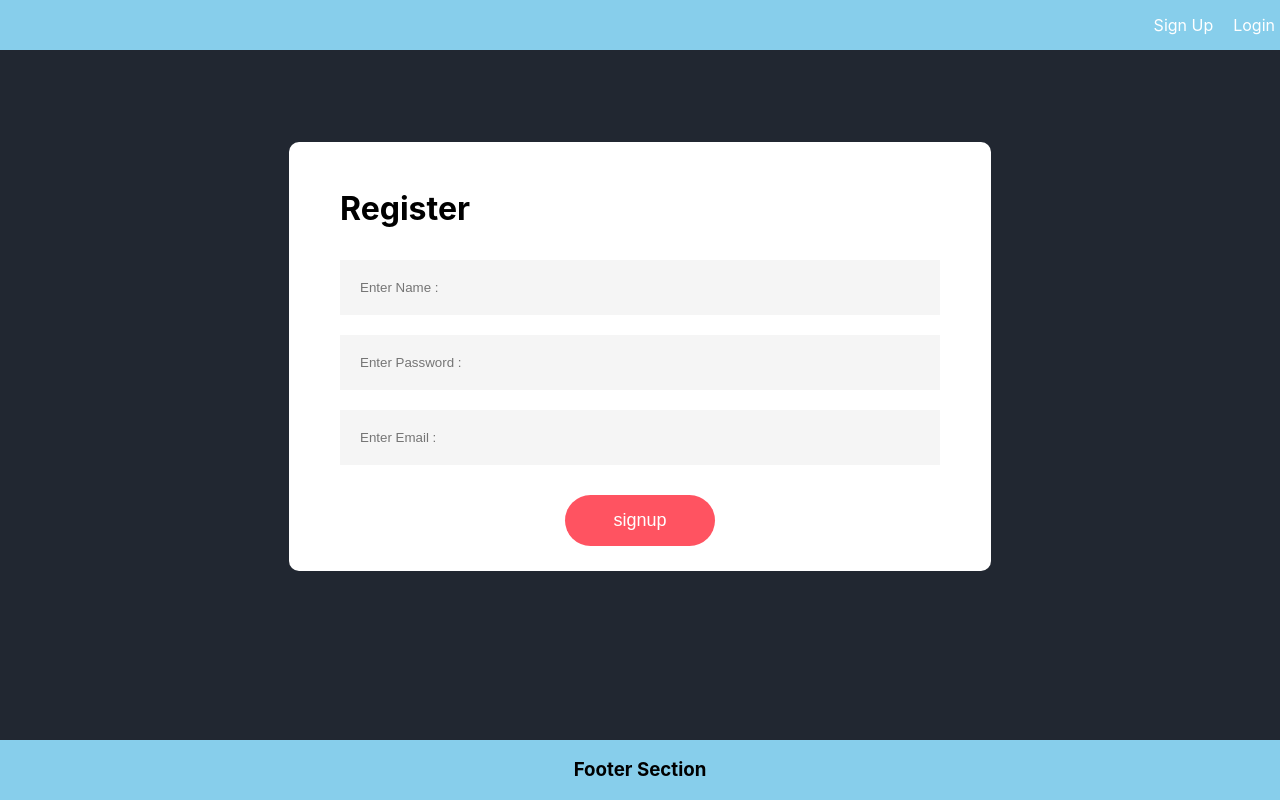
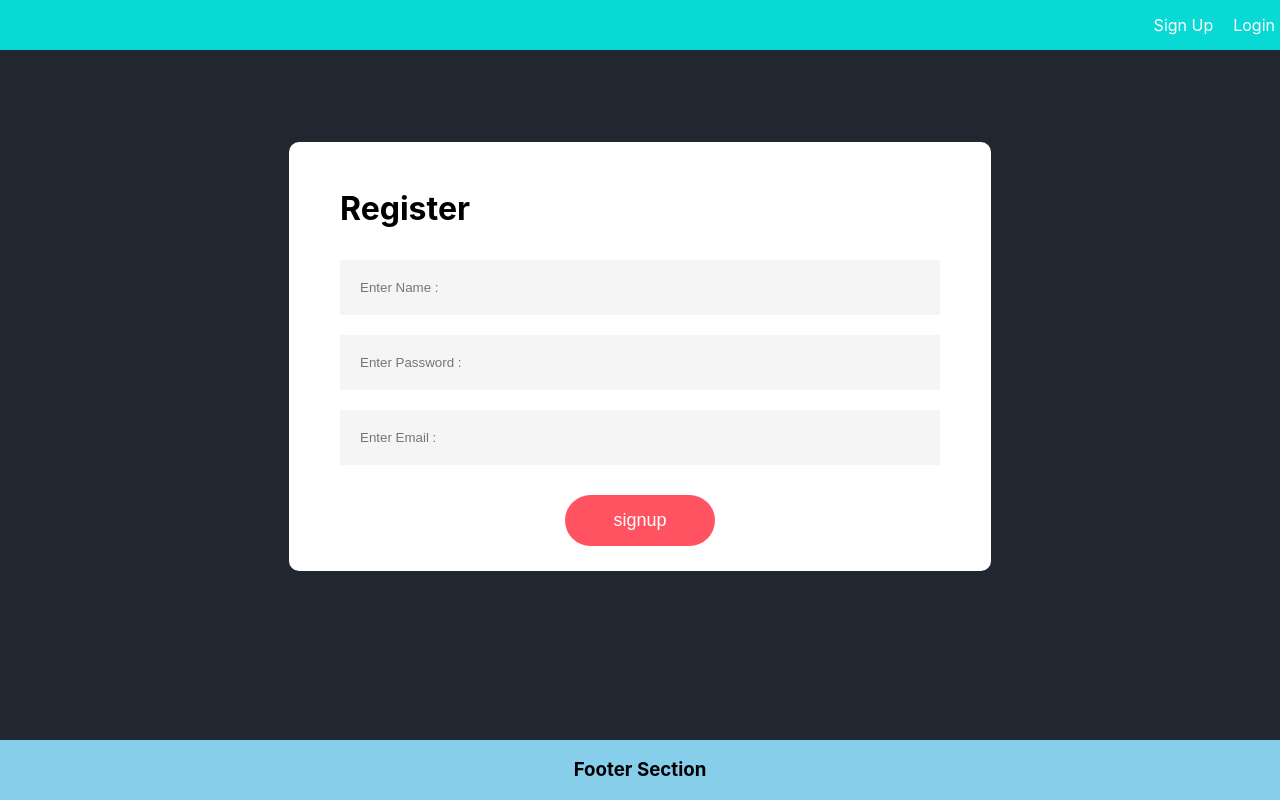
Before and after one commit to satyamsingh-stack/letsee, a React (Create React App) app in the folder front-end/: page /signup in a window 1280 px wide. Built offline with nearby package versions, Linux system fonts and the light colour scheme; grey boxes are pictures that could not be loaded.

Commit message:
ui updated

```diff
--- a/front-end/src/App.css
+++ b/front-end/src/App.css
@@ -14,7 +14,7 @@
 	width: 100%;
 	top: 0%;
   padding: 5px;
-  background-color: skyblue;
+  background-color: hsl(179, 93%, 44%);
   margin: 0;
 }
 
```
